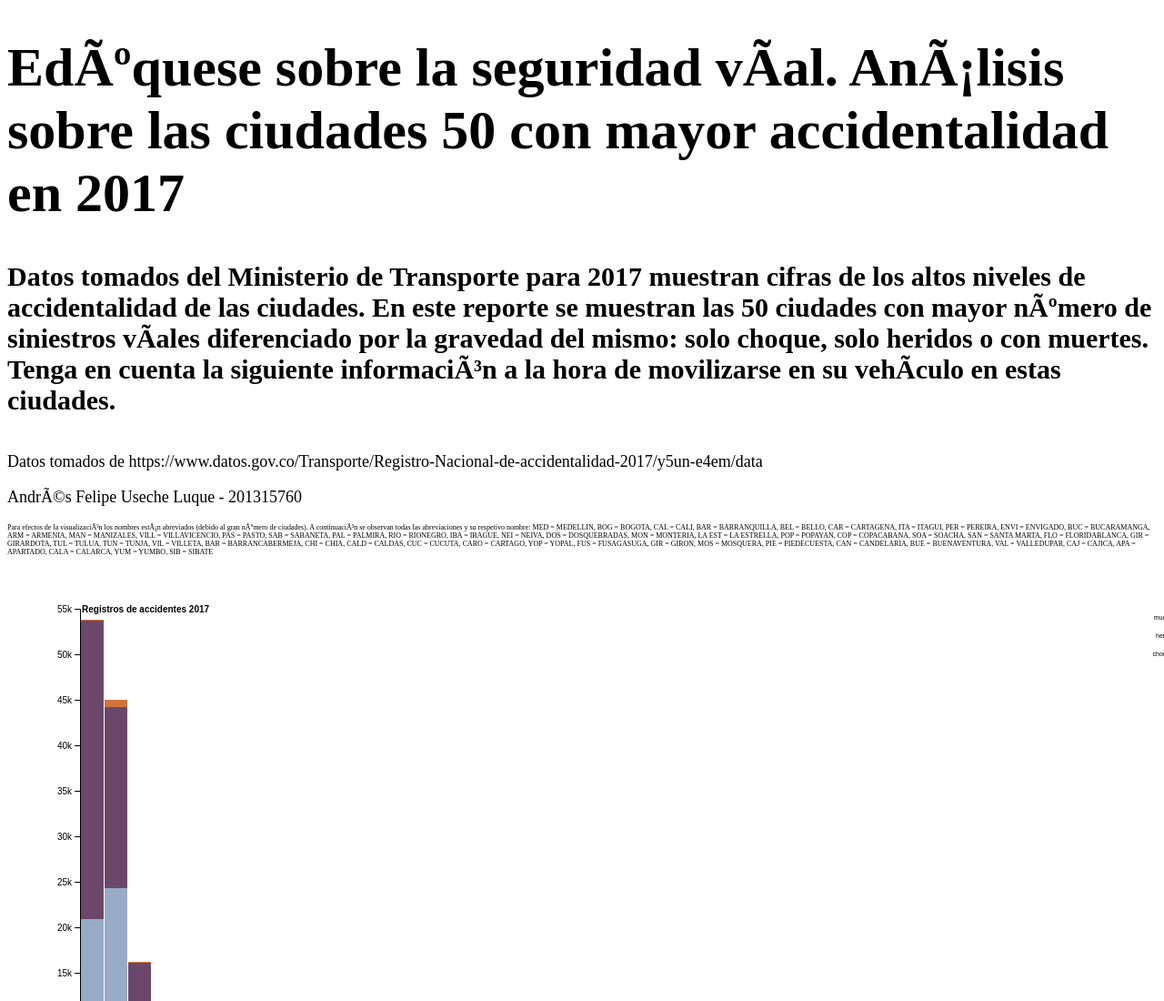
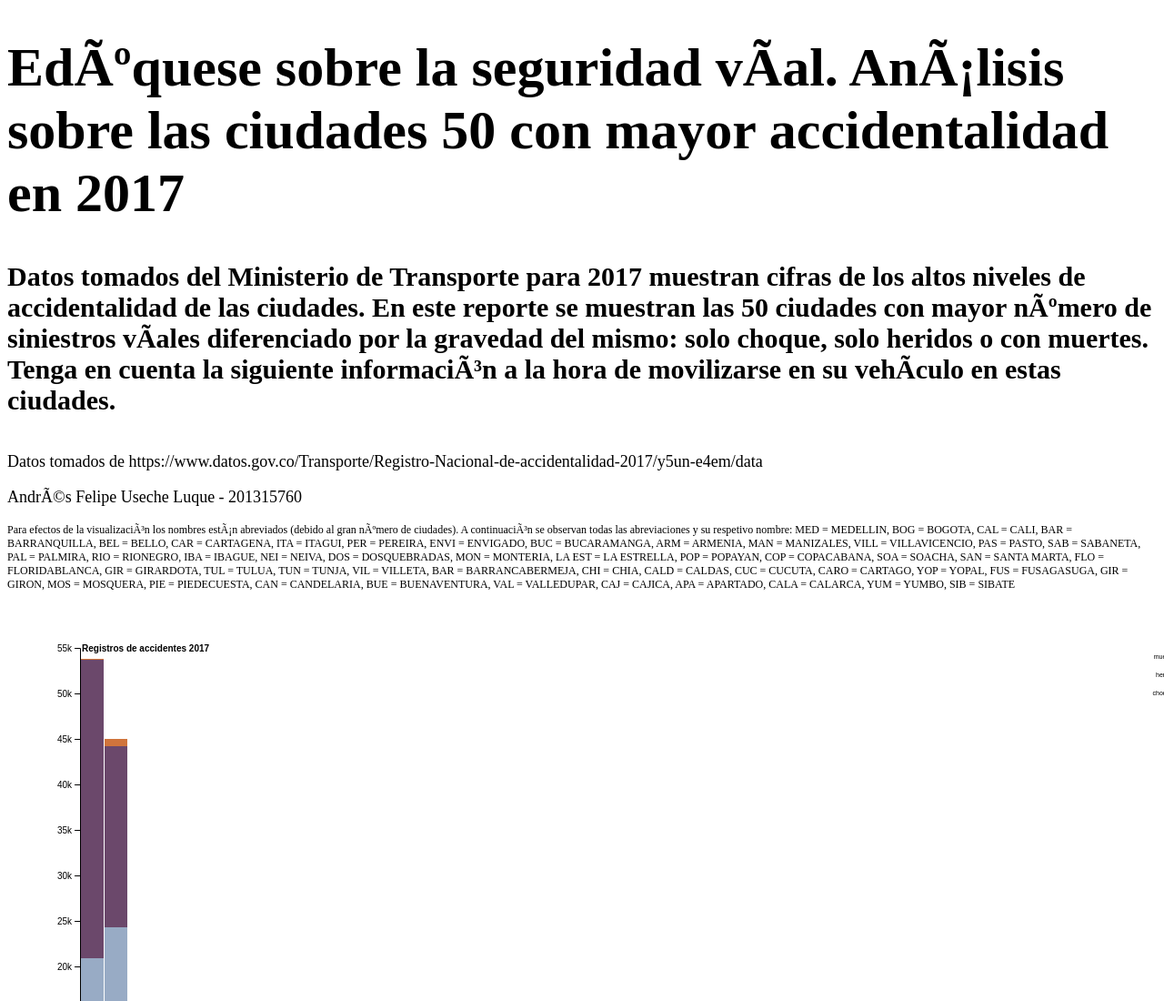
Before and after one commit to andresfuse/Visual_Analytics_Tarea3, a plain HTML site: page index.html in a window 1280 px wide. Shown: the top 1100 px of the page at 91% size. Drawn offline with nearby package versions, Linux system fonts and the light colour scheme.

Commit message:
Update index.html

```diff
--- a/index.html
+++ b/index.html
@@ -10,7 +10,7 @@
   <p style="font-size:18px;">Datos tomados de https://www.datos.gov.co/Transporte/Registro-Nacional-de-accidentalidad-2017/y5un-e4em/data</p>
   <p style="font-size:18px;">Andrés Felipe Useche Luque - 201315760</p>
 
-  <p style="font-size:8px;">Para efectos de la visualización los nombres están abreviados (debido al gran número de ciudades). A continuación
+  <p style="font-size:12px;">Para efectos de la visualización los nombres están abreviados (debido al gran número de ciudades). A continuación
     se observan todas las abreviaciones y su respetivo nombre: MED = MEDELLIN, BOG = BOGOTA, CAL = CALI, BAR = BARRANQUILLA, BEL = BELLO, CAR = CARTAGENA, ITA = ITAGUI,
     PER = PEREIRA, ENVI = ENVIGADO, BUC = BUCARAMANGA, ARM = ARMENIA, MAN = MANIZALES, VILL = VILLAVICENCIO, PAS = PASTO, SAB = SABANETA, PAL = PALMIRA, RIO = RIONEGRO,
     IBA = IBAGUE, NEI = NEIVA, DOS = DOSQUEBRADAS, MON = MONTERIA, LA EST = LA ESTRELLA, POP = POPAYAN, COP = COPACABANA, SOA = SOACHA, SAN = SANTA MARTA, FLO = FLORIDABLANCA,
```
